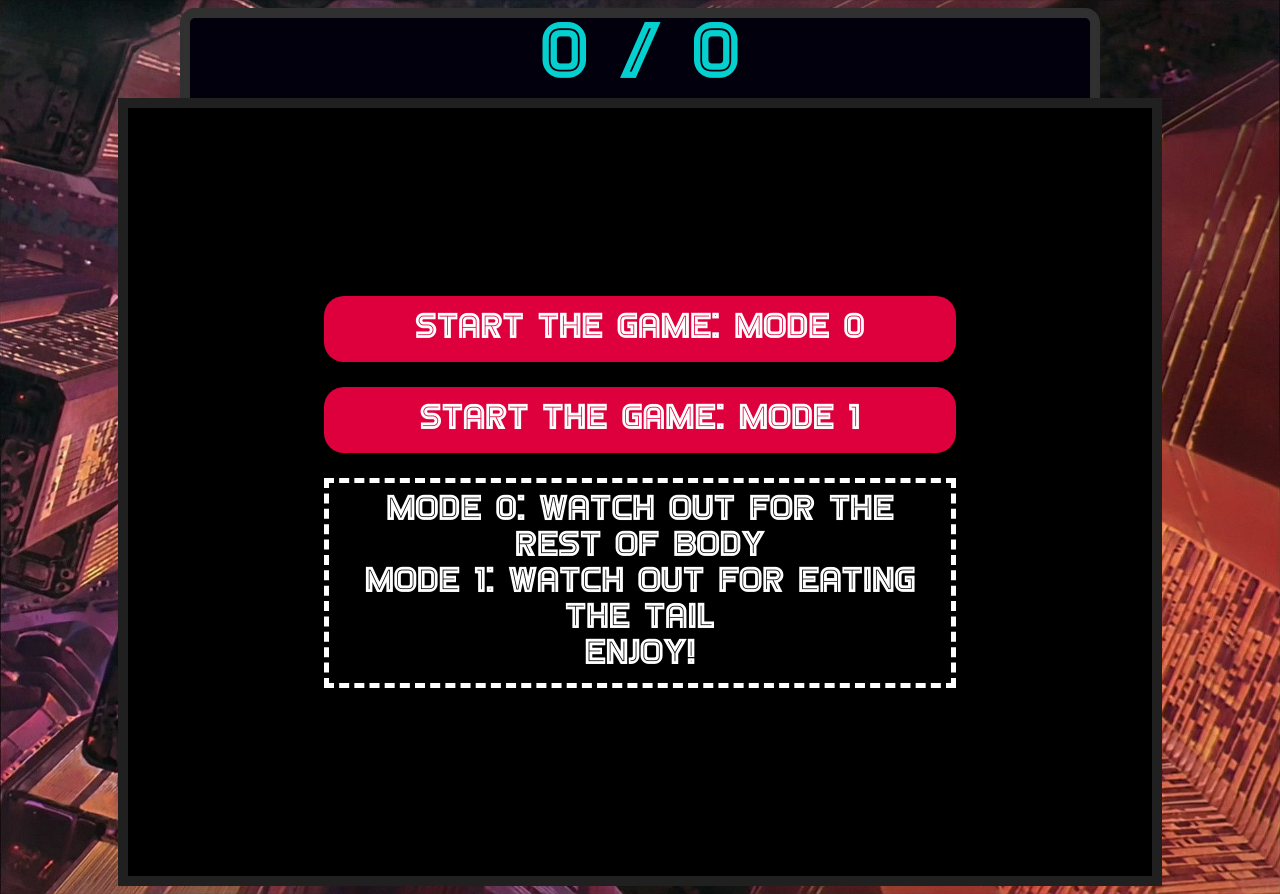
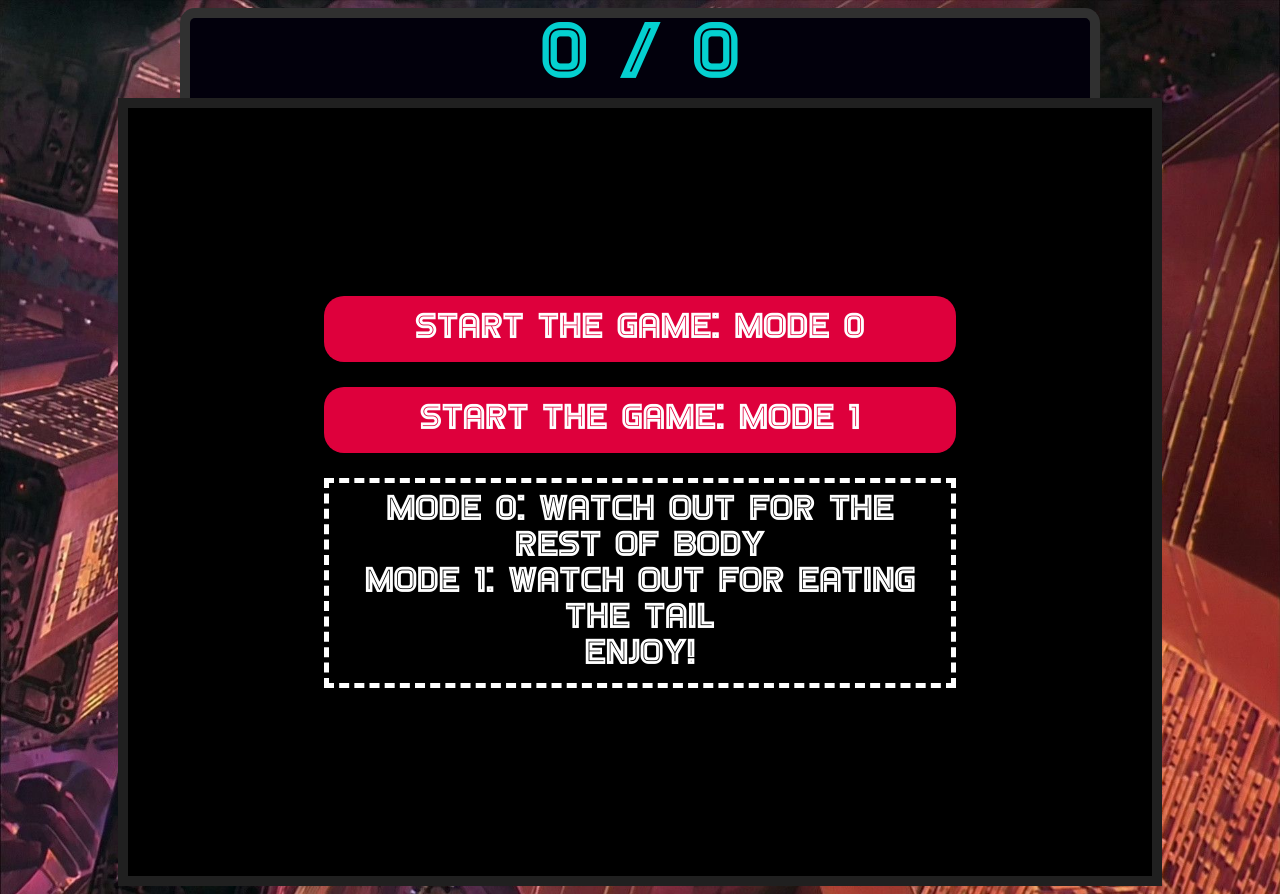
Before and after one commit to Darknov/Darknov-Zac-Coding-Challenge-7-Snake, a plain HTML site: page index.html in a window 1280 px wide. Drawn offline with Linux system fonts and the light colour scheme.

Commit message:
Update styles.css

```diff
--- a/css/styles.css
+++ b/css/styles.css
@@ -63,9 +63,14 @@
 body {
 	font-family: Games;
 	font-size: 80px;
-	background-image: url('../assets/bg.jpg');
-	background-repeat: no-repeat;
-	background-size: 100% 100%
+}
+
+html {
+	background: url('../assets/bg.jpg') no-repeat center center fixed;
+	-webkit-background-size: cover;
+	-moz-background-size: cover;
+	-o-background-size: cover;
+	background-size: cover;
 }
 
 canvas {
```
